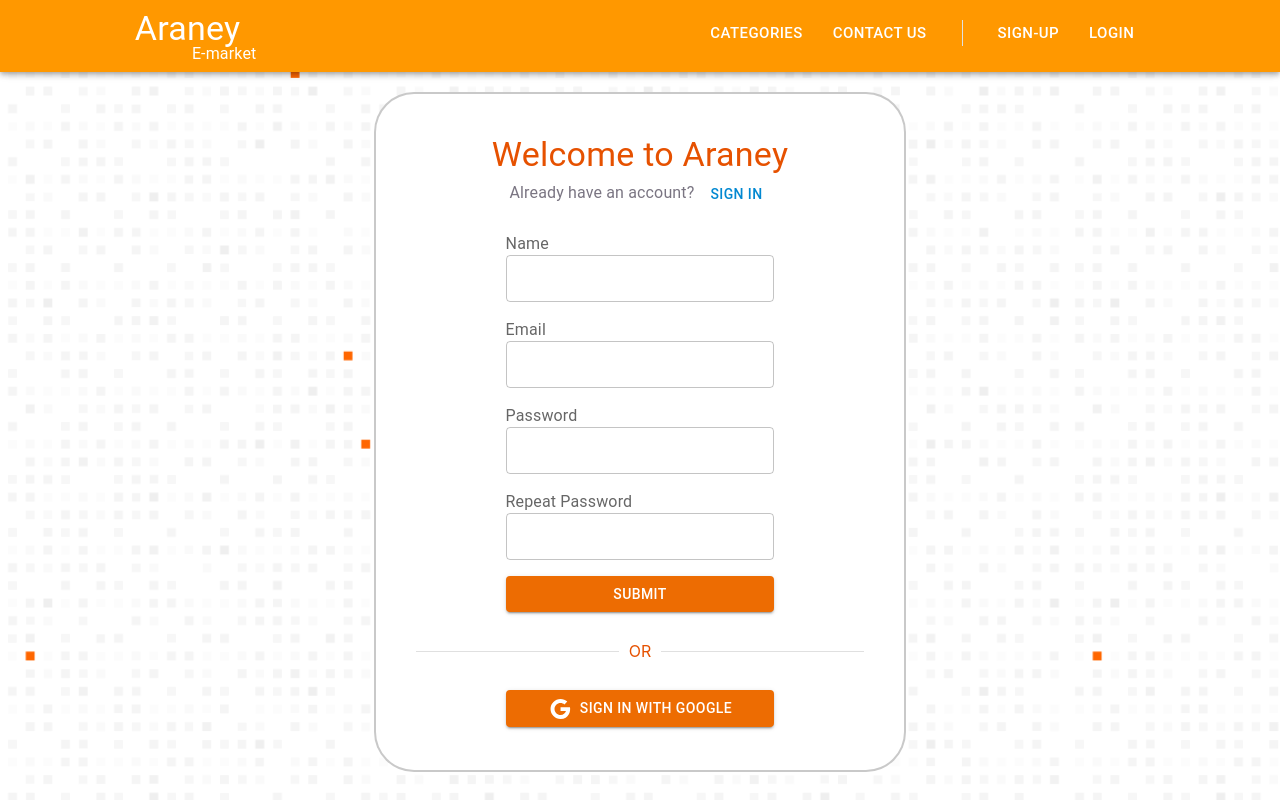
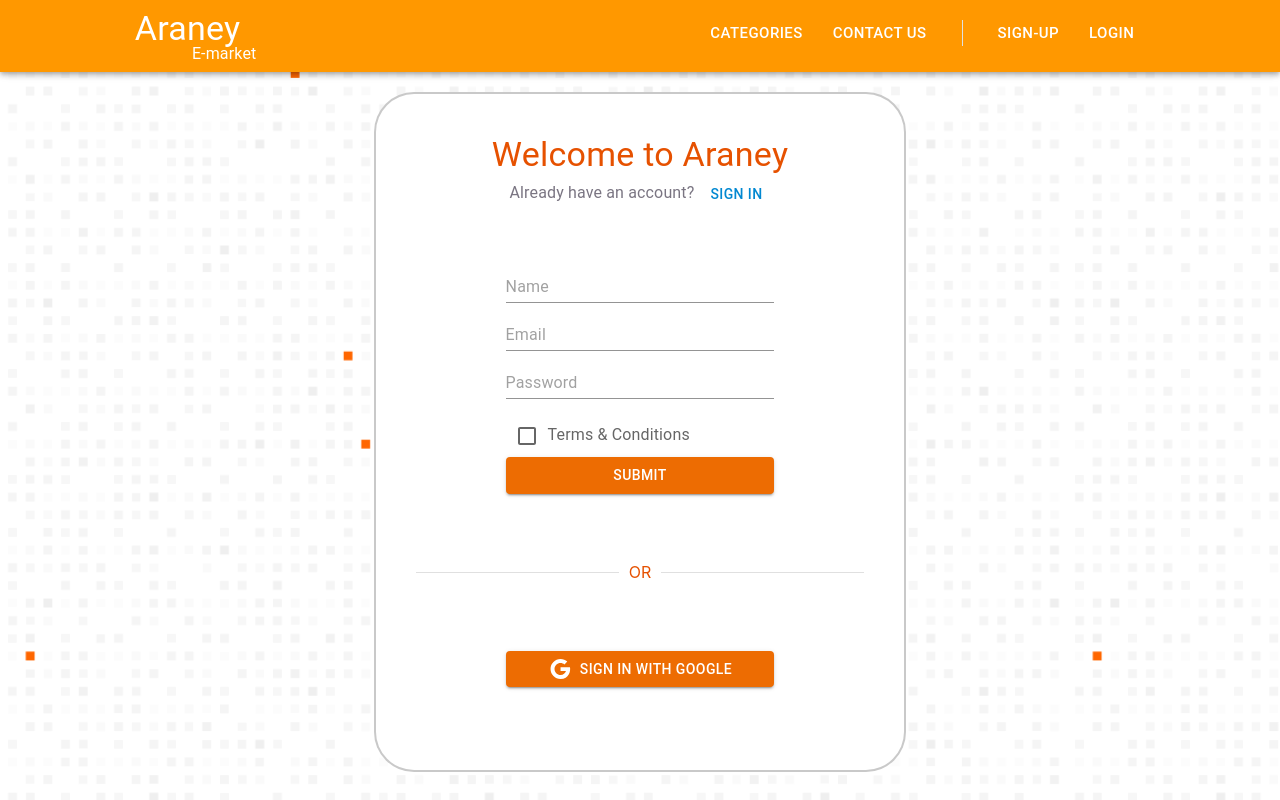
Before and after one commit to AubisDev/Araney-ecommerce, a React (Vite) app: page /register in a window 1280 px wide. Built offline with nearby package versions, Linux system fonts and the light colour scheme.

Commit message:
User google registration added

```diff
--- a/src/auth/firebase-auth.ts
+++ /dev/null
@@ -1 +0,0 @@
-import { fbAuth } from '../firebase/firebase';
--- a/src/components/TextInput.tsx
+++ b/src/components/TextInput.tsx
@@ -2,7 +2,7 @@
 import { ErrorMessage, useField } from 'formik';
 
 interface Props {
-  label: string;
+  label?: string;
   name: string;
   type?: 'text' | 'email' | 'password';
   placeholder?: string;
@@ -14,14 +14,14 @@
 
   return (
     <Box sx={{ mb:2}}>
-      <InputLabel htmlFor={ props.id || props.name }>{ label }</InputLabel>
-      <TextField { ...field } { ...props } fullWidth />
-      {/* { meta.error && meta.touched &&  (
+      {/* <InputLabel htmlFor={ props.id || props.name }>{ label }</InputLabel> */}
+      <TextField { ...field } { ...props } fullWidth variant="standard"/>
+      { meta.error && meta.touched &&  (
           <Alert severity="error">
             <ErrorMessage name={ props.name } component="span" />
           </Alert>
         )
-      } */}
+      }
 
     </Box>
 
--- a/src/firebase/firebase.ts
+++ b/src/firebase/firebase.ts
@@ -1,5 +1,5 @@
-import { initializeApp } from "@Firebase/app";
-​​import { getAuth } from "@Firebase/auth";
+import { initializeApp } from 'firebase/app';
+import { getAuth } from 'firebase/auth';
 
 
 const firebaseConfig = {
@@ -12,4 +12,4 @@
 };
 
 const app = initializeApp(firebaseConfig);
-export const fbAuth = getAuth(app);
+export const firebaseAuth = getAuth(app);
--- /dev/null
+++ b/src/firebase/userAuth.ts
@@ -0,0 +1,3 @@
+import { signInWithPopup, GoogleAuthProvider, UserCredential } from "firebase/auth";
+import { UserLogInWithGoogle } from "../redux/states/user";
+import { firebaseAuth } from "./firebase";
--- /dev/null
+++ b/src/guard/AuthGuard.tsx
@@ -0,0 +1,15 @@
+import { onAuthStateChanged } from "firebase/auth";
+import { useEffect } from "react";
+import { useSelector } from "react-redux"
+import { Navigate, Outlet, useNavigate } from "react-router-dom"
+import { fbAuth } from "../firebase/firebase";
+import { PublicRoutes } from "../models";
+import { AppStore } from '../redux/store';
+
+
+export const AuthGuard = () => {
+    const userState = useSelector( (store:AppStore) => store.user);
+    return userState.userName ? <Outlet /> : <Navigate replace to={PublicRoutes.LOGIN} />;
+}
+
+export default AuthGuard;
--- a/src/index.css
+++ b/src/index.css
@@ -254,6 +254,15 @@
 }
 
 
-.css-1t8l2tu-MuiInputBase-input-MuiOutlinedInput-input {
+.css-1qm1lh {
+  padding-bottom:0 px;
+}
+
+.css-xilmwd-MuiPaper-root-MuiAlert-root{
+  padding: 2px 12px !important;
+}
+
+
+/* .css-1t8l2tu-MuiInputBase-input-MuiOutlinedInput-input {
   padding: 12px 14px !important;
-}
+} */
--- a/src/models/user.ts
+++ b/src/models/user.ts
@@ -1,5 +1,17 @@
+import { Auth, User, UserCredential } from "firebase/auth";
+
 export interface UserInfo{
-    id: number;
-    name: string;
-    email: string;
+    id?: number;
+    userName: string;
+    email?: string;
+    loggedIn?: boolean;
+    token?: string;
 }
+
+export interface AuthContextModel {
+    auth: Auth
+    user: User | null
+    signIn: (email: string, password: string) => Promise<UserCredential>
+    signUp: (name: string, email: string, password: string) => Promise<UserCredential>
+    // sendPasswordResetEmail?: (email: string) => Promise<void>
+}
--- /dev/null
+++ b/src/pages/Public/Home/components/CheckboxInput.tsx
@@ -0,0 +1,29 @@
+import { Alert, Checkbox, InputLabel } from '@mui/material';
+import { ErrorMessage, useField } from 'formik';
+
+interface Props {
+    label: string;
+    name: string;
+    [x: string]: any;
+}
+
+
+export const CheckboxInput = ({ label, ...props }: Props ) => {
+
+    const [ field, meta ] = useField({ ...props, type: 'checkbox' });
+    return (
+        <>
+            <InputLabel>
+                <Checkbox  {...field}  { ...props } />
+                {label}
+            </InputLabel>
+
+            { meta.error && meta.touched &&  (
+                <Alert severity="error">
+                    <ErrorMessage name={ props.name } component="span" />
+                </Alert>
+            )
+      }
+        </>
+    )
+}
--- a/src/pages/Public/Login.tsx
+++ b/src/pages/Public/Login.tsx
@@ -3,6 +3,10 @@
 import * as Yup from 'yup'
 import { TextInput } from "../../components";
 import GoogleIcon from '@mui/icons-material/Google';
+import { useDispatch } from "react-redux";
+import { UserLogInWithGoogle } from "../../redux/states/user";
+import { firebaseAuth } from '../../firebase/firebase';
+import { GoogleAuthProvider, signInWithPopup, UserCredential } from "firebase/auth";
 
 const validationSchema = Yup.object({
   email: Yup
@@ -16,9 +20,31 @@
 });
 
 export const Login = () => {
+  const dispatch = useDispatch();
+
+  const googleSignIn = async() => {
+    signInWithPopup( firebaseAuth, new GoogleAuthProvider())
+    .then( (resp:UserCredential) => {
+        const { user } = resp;
+        dispatch(
+          UserLogInWithGoogle({
+            userName: user.displayName,
+            email: user.email,
+            token: GoogleAuthProvider.credentialFromResult(resp)?.accessToken
+          })
+
+        )
+    })
+    .catch(error => {
+        console.log(error)
+        return error
+    })
+  }
+
+
   return (
     <Box sx={{ width: '100vw', height:"80vh", color:'warning.dark', mt:8, position:'relative'}}>
-      <Box sx={{ width: '25%', display:'flex', flexDirection:'column', margin:'auto', border:'2px solid rgba(148,148,148,.50)', p:5, borderRadius: 10, backgroundColor: 'white'}} className="centerElementLogin">
+      <Box sx={{ width: '35%', display:'flex', flexDirection:'column', margin:'auto', border:'2px solid rgba(148,148,148,.50)', p:5, borderRadius: 10, backgroundColor: 'white'}} className="centerElementLogin">
         <Typography variant='h4' align='center' component='h3' sx={{ }}>
             Welcome to Araney
         </Typography>
@@ -27,7 +53,7 @@
             <Button size="medium" color='info' sx={{ ml:1}}>Join us</Button>
         </Typography>
         <Box sx={{
-          width: '60%',
+          width: '70%',
           margin:'auto'
         }}>
           <Formik
@@ -35,8 +61,8 @@
               email:'',
               password:''
             }}
-            onSubmit={ (formValues) => {
-              console.log(formValues);
+            onSubmit={ ({ email, password}) => {
+              console.log(email)
             }}
             validationSchema = { validationSchema }
           >
@@ -44,12 +70,14 @@
               <TextInput
                 label='Email'
                 name='email'
+                placeholder='Email'
               />
 
               <TextInput
                 label='Password'
                 name='password'
                 type='password'
+                placeholder='Password'
               />
 
               <Button color='warning' variant="contained" fullWidth type="submit" >
@@ -60,7 +88,12 @@
         </Box>
         <Divider sx={{ py:3,}}>OR</Divider>
 
-        <Button variant="contained" color='warning' sx={{ width:'60%', margin:"auto"}}>
+        <Button
+          variant="contained"
+          color='warning'
+          sx={{ width:'60%', margin:"auto"}}
+          onClick={ googleSignIn }
+        >
           <GoogleIcon color='inherit' sx={{pr:1 }} /> Sign in with google
         </Button>
 
--- a/src/pages/Public/Register.tsx
+++ b/src/pages/Public/Register.tsx
@@ -1,14 +1,19 @@
-import { Box, Divider, Button, Typography } from "@mui/material"
+import { Box, Divider, Button, Typography, Checkbox } from "@mui/material"
 import { Formik, Form } from "formik"
 import * as Yup from 'yup'
 import { TextInput } from "../../components";
 import GoogleIcon from '@mui/icons-material/Google';
+import { CheckboxInput } from './Home/components/CheckboxInput';
+import { createUserWithEmailAndPassword, UserCredential } from "firebase/auth";
+import { firebaseAuth } from "../../firebase/firebase";
+import { useDispatch } from "react-redux";
+import { registerUserWithEmailAndPassword } from "../../redux/states/user";
 
 const validationSchema = Yup.object({
   username: Yup
     .string()
     .min(2,'Name should have more than 2 characters')
-    .required('Email is required'),
+    .required('Name is required'),
   email: Yup
     .string()
     .email('Enter a valid email')
@@ -17,16 +22,26 @@
     .string()
     .min(8, 'Password should be of minimum 8 characters length')
     .required('Password is required'),
-  password2: Yup
-  .string()
-  .oneOf([])
-  .required('Password is required'),
+  terms: Yup
+    .boolean()
+    .oneOf([true], 'Debe de aceptar las condiciones'),
 });
 
+
 export const Register = () => {
+  const dispatch = useDispatch();
+
+  const handleUserRegistration = async(email:string, password: string) => {
+    createUserWithEmailAndPassword( firebaseAuth, email, password )
+    .then( (userAuth:UserCredential ) => {
+      console.log(userAuth);
+      // dispatch( registerUserWithEmailAndPassword(userAuth) )
+    })
+  }
+
   return (
     <Box sx={{ width: '100vw', height:"85vh", color:'warning.dark', mt:8, position:'relative'}}>
-      <Box sx={{ width: '35%',  display:'flex', flexDirection:'column', margin:'auto', border:'2px solid rgba(148,148,148,.50)', p:5, borderRadius: 10, backgroundColor: 'white'}} className="centerElementLogin">
+      <Box sx={{ width: '35%', height:"auto", display:'flex', flexDirection:'column', margin:'auto', border:'2px solid rgba(148,148,148,.50)', p:5, borderRadius: 10, backgroundColor: 'white'}} className="centerElementLogin">
         <Typography variant='h4' align='center' component='h3' sx={{ }}>
             Welcome to Araney
         </Typography>
@@ -36,18 +51,17 @@
         </Typography>
         <Box sx={{
           width: '60%',
-          margin:'auto'
+          margin:'auto',
         }}>
           <Formik
             initialValues={{
               username:'',
               email:'',
-              password1:'',
-              password2:'',
+              password:'',
               terms: false
             }}
-            onSubmit={ (formValues) => {
-              console.log(formValues);
+            onSubmit={ ({ email, password}) => {
+              console.log(email)
             }}
             validationSchema = { validationSchema }
           >
@@ -55,26 +69,31 @@
               <TextInput
                 label='Name'
                 name='username'
-              />
-              <TextInput
-                label='Email'
-                name='email'
+                placeholder="Name"
               />
 
+              <TextInput
+                label="Email"
+                name='email'
+                placeholder="Email"
+              />
 
               <TextInput
-                label='Password'
-                name='password1'
+                label="Password"
+                name='password'
                 type='password'
+                placeholder="Password"
               />
-              <TextInput
-                label=' Repeat Password'
-                name='password2'
-                type='password'
+
+              <CheckboxInput
+                label='Terms & Conditions'
+                name='terms'
               />
+
               <Button color='warning' variant="contained" fullWidth type="submit" >
                 Submit
               </Button>
+
             </Form>
           </Formik>
         </Box>
```
Also changed, not shown: src/redux/states/user.ts (+22 -11 lines), src/routes/Navigation.tsx (+12 -4 lines).
